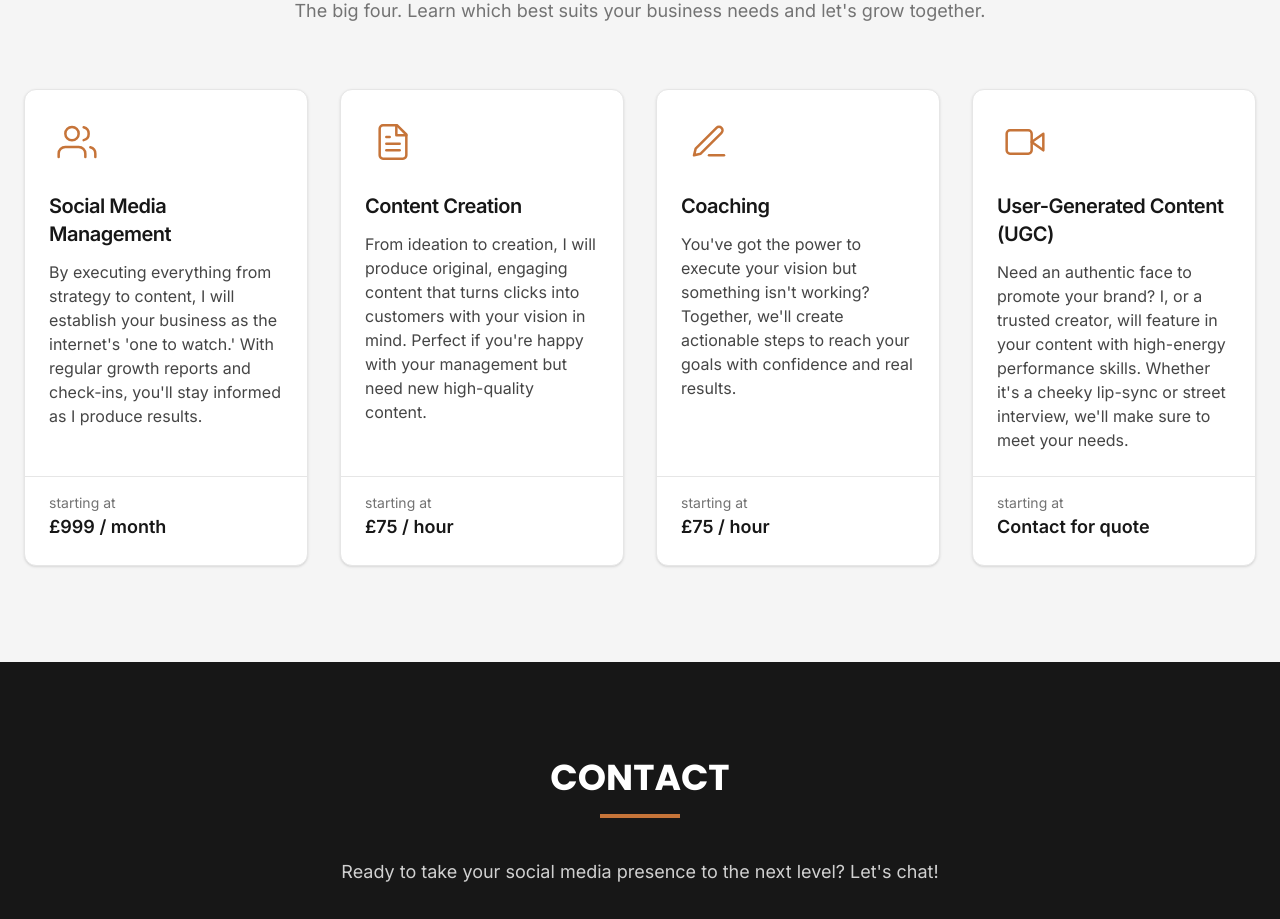
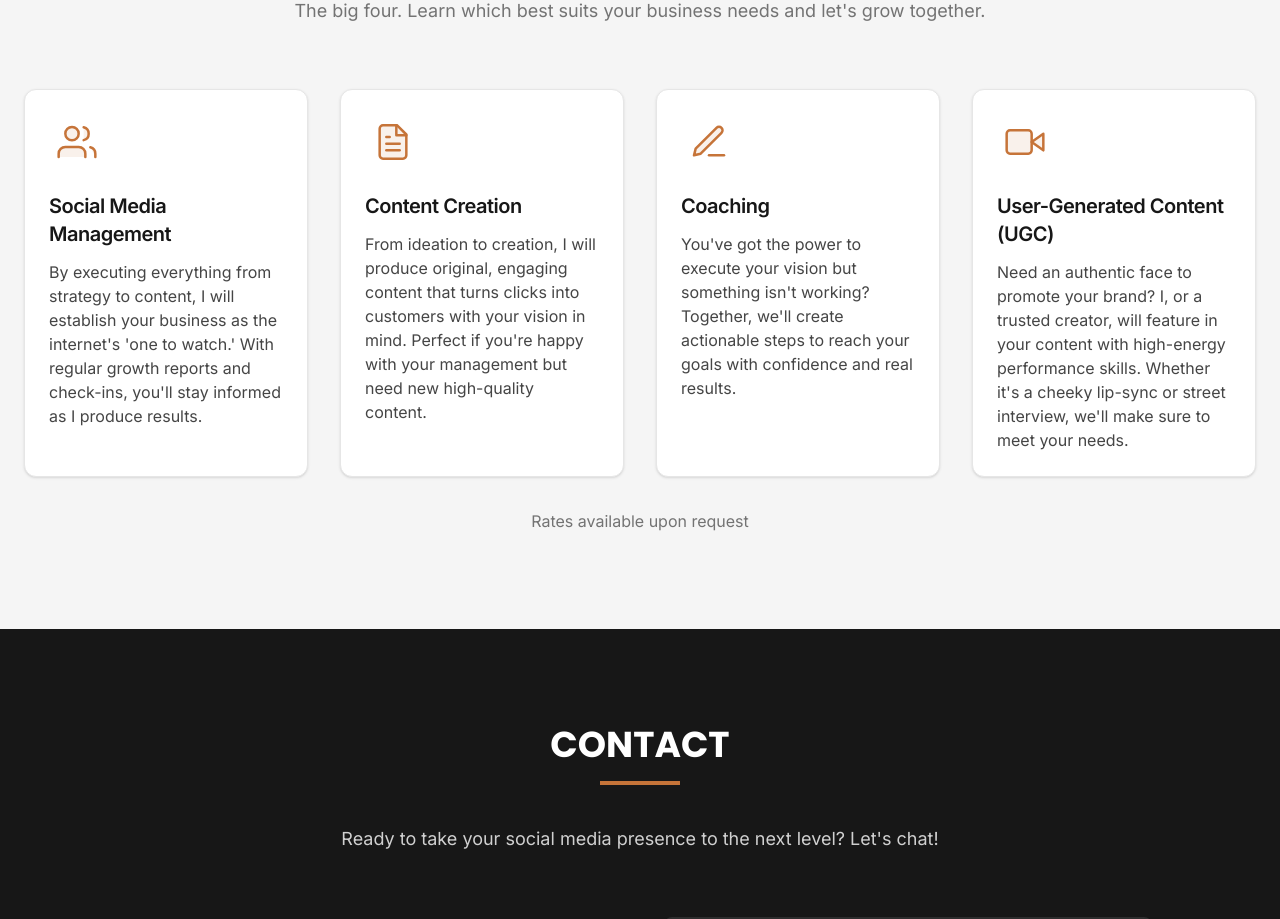
Before and after one commit to Skandesh/josh-portfolio, a Next.js app: page / in a window 1280 px wide. Shown: the part 3280-4199 px from the top of the page. Built offline with nearby package versions, Linux system fonts and the light colour scheme.

Commit message:
removed price

```diff
--- a/src/components/ServicesSection.tsx
+++ b/src/components/ServicesSection.tsx
@@ -1,13 +1,12 @@
-import { Card, CardContent, CardDescription, CardFooter, CardHeader, CardTitle } from "@/components/ui/card";
+import { Card, CardContent, CardDescription, CardHeader, CardTitle } from "@/components/ui/card";
 
 interface ServiceCardProps {
   title: string;
   description: string;
-  price: string;
   icon: React.ReactNode;
 }
 
-const ServiceCard = ({ title, description, price, icon }: ServiceCardProps) => {
+const ServiceCard = ({ title, description, icon }: ServiceCardProps) => {
   return (
     <Card className="h-full flex flex-col transition-all hover:shadow-lg">
       <CardHeader className="pb-3">
@@ -21,29 +20,23 @@ const ServiceCard = ({ title, description, price, icon }: ServiceCardProps) => {
           {description}
         </CardDescription>
       </CardContent>
-      <CardFooter className="pt-4 border-t">
-        <div>
-          <p className="text-sm text-muted-foreground">starting at</p>
-          <p className="text-lg font-poppins font-semibold">{price}</p>
-        </div>
-      </CardFooter>
     </Card>
   );
 };
 
-// Simple icon components
+// Modern 3D-style icon components
 const ManagementIcon = () => (
-  <svg xmlns="http://www.w3.org/2000/svg" width="40" height="40" viewBox="0 0 24 24" fill="none" stroke="currentColor" strokeWidth="1.5" strokeLinecap="round" strokeLinejoin="round">
-    <path d="M17 21v-2a4 4 0 0 0-4-4H5a4 4 0 0 0-4 4v2" />
-    <circle cx="9" cy="7" r="4" />
-    <path d="M23 21v-2a4 4 0 0 0-3-3.87" />
-    <path d="M16 3.13a4 4 0 0 1 0 7.75" />
+  <svg xmlns="http://www.w3.org/2000/svg" width="40" height="40" viewBox="0 0 24 24" fill="none" stroke="currentColor" strokeWidth="1.5" strokeLinecap="round" strokeLinejoin="round" className="transform hover:scale-110 transition-transform">
+    <path d="M17 21v-2a4 4 0 0 0-4-4H5a4 4 0 0 0-4 4v2" fill="currentColor" fillOpacity="0.1" />
+    <circle cx="9" cy="7" r="4" fill="currentColor" fillOpacity="0.1" />
+    <path d="M23 21v-2a4 4 0 0 0-3-3.87" fill="currentColor" fillOpacity="0.1" />
+    <path d="M16 3.13a4 4 0 0 1 0 7.75" fill="currentColor" fillOpacity="0.1" />
   </svg>
 );
 
 const ContentIcon = () => (
-  <svg xmlns="http://www.w3.org/2000/svg" width="40" height="40" viewBox="0 0 24 24" fill="none" stroke="currentColor" strokeWidth="1.5" strokeLinecap="round" strokeLinejoin="round">
-    <path d="M14.5 2H6a2 2 0 0 0-2 2v16a2 2 0 0 0 2 2h12a2 2 0 0 0 2-2V7.5L14.5 2z" />
+  <svg xmlns="http://www.w3.org/2000/svg" width="40" height="40" viewBox="0 0 24 24" fill="none" stroke="currentColor" strokeWidth="1.5" strokeLinecap="round" strokeLinejoin="round" className="transform hover:scale-110 transition-transform">
+    <path d="M14.5 2H6a2 2 0 0 0-2 2v16a2 2 0 0 0 2 2h12a2 2 0 0 0 2-2V7.5L14.5 2z" fill="currentColor" fillOpacity="0.1" />
     <polyline points="14 2 14 8 20 8" />
     <line x1="16" y1="13" x2="8" y2="13" />
     <line x1="16" y1="17" x2="8" y2="17" />
@@ -52,16 +45,16 @@ const ContentIcon = () => (
 );
 
 const CoachingIcon = () => (
-  <svg xmlns="http://www.w3.org/2000/svg" width="40" height="40" viewBox="0 0 24 24" fill="none" stroke="currentColor" strokeWidth="1.5" strokeLinecap="round" strokeLinejoin="round">
+  <svg xmlns="http://www.w3.org/2000/svg" width="40" height="40" viewBox="0 0 24 24" fill="none" stroke="currentColor" strokeWidth="1.5" strokeLinecap="round" strokeLinejoin="round" className="transform hover:scale-110 transition-transform">
     <path d="M12 20h9" />
-    <path d="M16.5 3.5a2.121 2.121 0 0 1 3 3L7 19l-4 1 1-4L16.5 3.5z" />
+    <path d="M16.5 3.5a2.121 2.121 0 0 1 3 3L7 19l-4 1 1-4L16.5 3.5z" fill="currentColor" fillOpacity="0.1" />
   </svg>
 );
 
 const UgcIcon = () => (
-  <svg xmlns="http://www.w3.org/2000/svg" width="40" height="40" viewBox="0 0 24 24" fill="none" stroke="currentColor" strokeWidth="1.5" strokeLinecap="round" strokeLinejoin="round">
-    <path d="M23 7l-7 5 7 5V7z" />
-    <rect x="1" y="5" width="15" height="14" rx="2" ry="2" />
+  <svg xmlns="http://www.w3.org/2000/svg" width="40" height="40" viewBox="0 0 24 24" fill="none" stroke="currentColor" strokeWidth="1.5" strokeLinecap="round" strokeLinejoin="round" className="transform hover:scale-110 transition-transform">
+    <path d="M23 7l-7 5 7 5V7z" fill="currentColor" fillOpacity="0.1" />
+    <rect x="1" y="5" width="15" height="14" rx="2" ry="2" fill="currentColor" fillOpacity="0.1" />
   </svg>
 );
 
@@ -81,28 +74,25 @@ const ServicesSection = () => {
           <ServiceCard
             title="Social Media Management"
             description="By executing everything from strategy to content, I will establish your business as the internet's 'one to watch.' With regular growth reports and check-ins, you'll stay informed as I produce results."
-            price="£999 / month"
             icon={<ManagementIcon />}
           />
           <ServiceCard
             title="Content Creation"
             description="From ideation to creation, I will produce original, engaging content that turns clicks into customers with your vision in mind. Perfect if you're happy with your management but need new high-quality content."
-            price="£75 / hour"
             icon={<ContentIcon />}
           />
           <ServiceCard
             title="Coaching"
             description="You've got the power to execute your vision but something isn't working? Together, we'll create actionable steps to reach your goals with confidence and real results."
-            price="£75 / hour"
             icon={<CoachingIcon />}
           />
           <ServiceCard
             title="User-Generated Content (UGC)"
             description="Need an authentic face to promote your brand? I, or a trusted creator, will feature in your content with high-energy performance skills. Whether it's a cheeky lip-sync or street interview, we'll make sure to meet your needs."
-            price="Contact for quote"
             icon={<UgcIcon />}
           />
         </div>
+        <p className="text-center mt-8 text-muted-foreground">Rates available upon request</p>
       </div>
     </section>
   );
```
